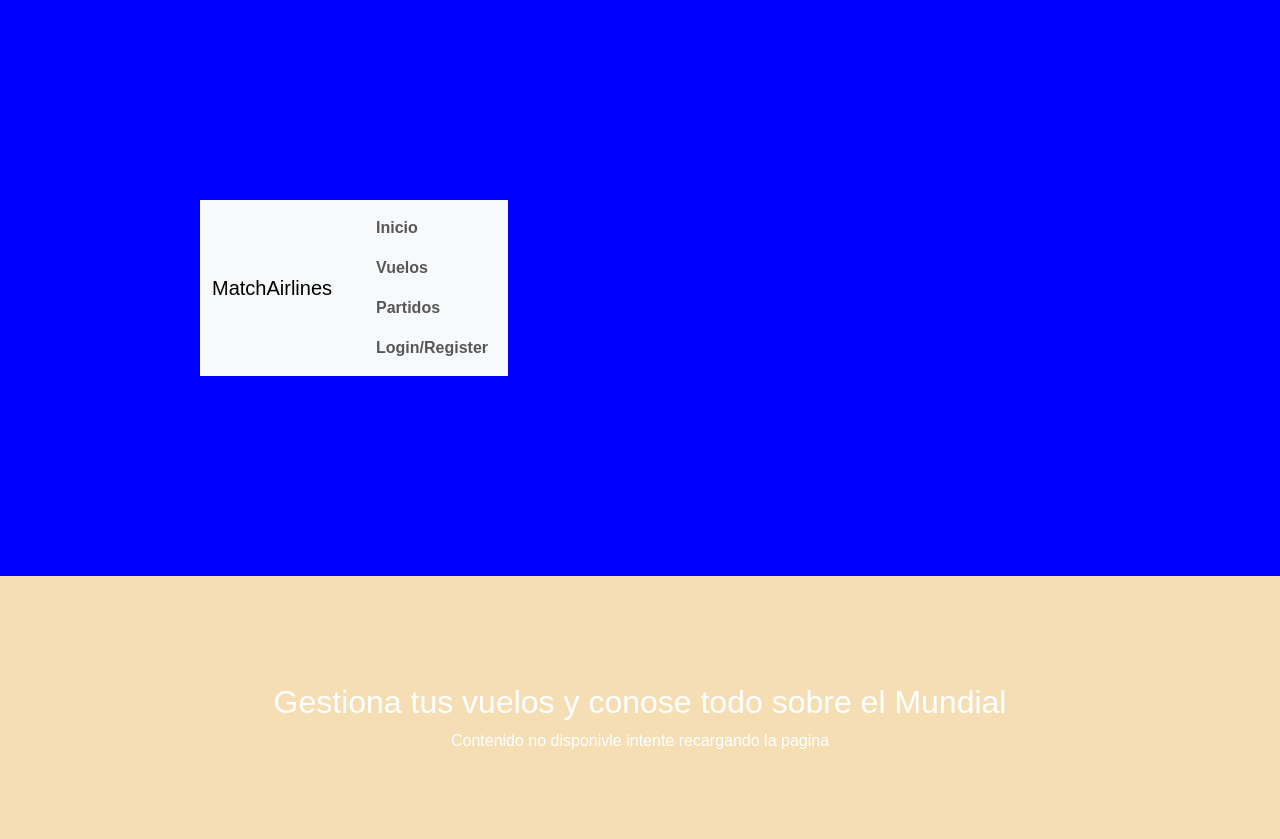
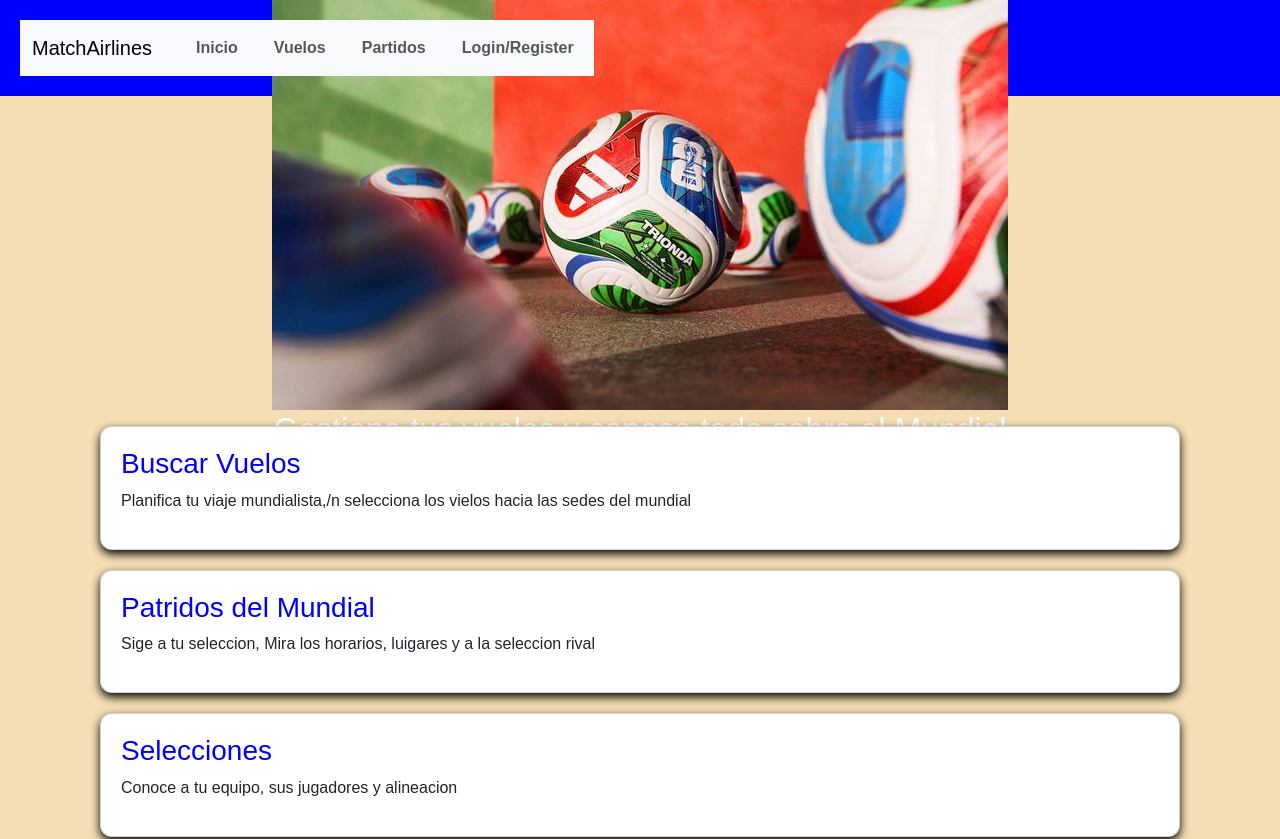
Before and after one commit to JoacoPotenzone/tp-final_ids, a plain HTML site: page index.html in a window 1280 px wide. Shown: the top 839 px of the page. Drawn offline with nearby package versions, Linux system fonts and the light colour scheme.

Commit message:
Arreglo de la barra de navegación

```diff
--- a/index.html
+++ b/index.html
@@ -1,7 +1,7 @@
 <!DOCTYPE html>
+<html lang="es">
     <head>
         <meta charset="UTF-8">
-        <html lang="es">
         <meta name="viewport" content="width=device-width, initial-scale=1.0">
         <title>MatchAirlines</title>
         <!-- Agregué Bootstrap, podemos cambiar a otro -->
@@ -13,14 +13,17 @@
                 <nav class="navbar navbar-expand-lg bg-body-tertiary">
                     <div class="container-fluid">
                         <a class="navbar-brand" href="./index.html">MatchAirlines</a>
+                            <button class="navbar-toggler" type="button" data-bs-toggle="collapse" data-bs-toggle="#navbarNav" >
+                                <span class="navbar-toggler-icon"></span>
+                            </button>
+
                             <div class="collapse navbar-collapse" id="navbarNav">
                                 <ul class="navbar-nav">
-                                    <li class="nav-item">
-                                        <a class="nav-link" href="#">Inicio</a>
-                                        <a class="nav-link" href="#">Vuelos</a>
-                                        <a class="nav-link" href="#">Partidos</a>
-                                        <a class="nav-link" href="./pages/login.html">Login/Register</a>
-                                    </li>
+                                    <li class="nav-item"><a class="nav-link" href="#">Inicio</a></li>
+                                    <li class="nav-item"><a class="nav-link" href="#">Vuelos</a></li>
+                                    <li class="nav-item"><a class="nav-link" href="#">Partidos</a></li>
+                                    <li class="nav-item"><a class="nav-link" href="./pages/login.html">Login/Register</a></li>
+
                                 </ul>
                             </div>
                     </div>
@@ -29,7 +32,7 @@
         <main>
             <section class="banner">
                 <div>
-                    <!--<img src="recursos/fondo_trionda.jpeg" height="200" width="200" alt="banner trionda"/> -->
+                    <img src="recursos/fondo_trionda.jpeg" alt="banner trionda"/>
                     <h2>Gestiona tus vuelos y conose todo sobre el Mundial</h2>
                     <p>Contenido no disponivle intente recargando la pagina</p>
 
--- a/styles/style.css
+++ b/styles/style.css
@@ -7,7 +7,7 @@ body {
 header {
     background: blue;
     color: white;
-    padding: 200px;
+    padding: 20px;
     display: flex;
     justify-content: space-between;
     align-items: center;
```
